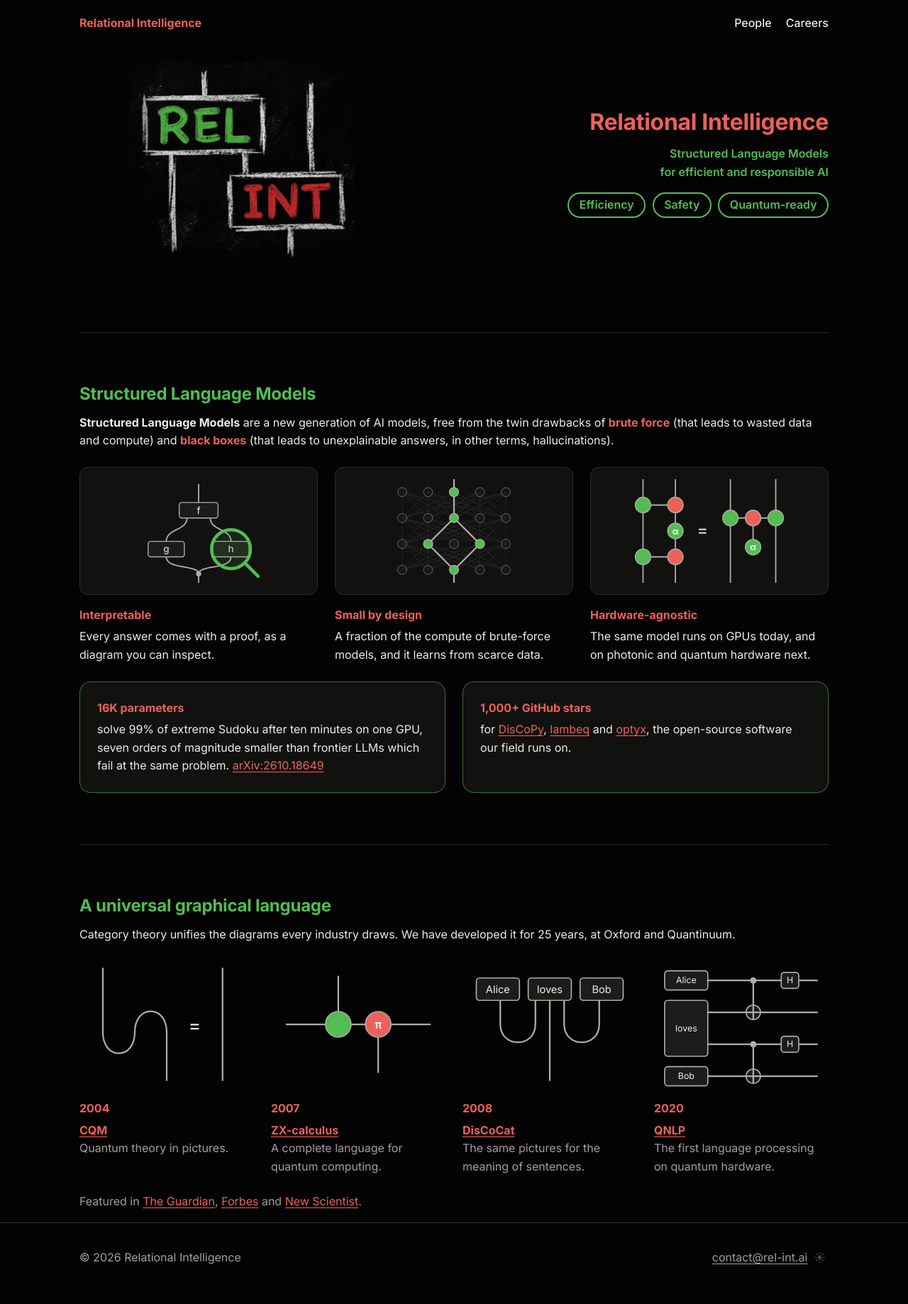
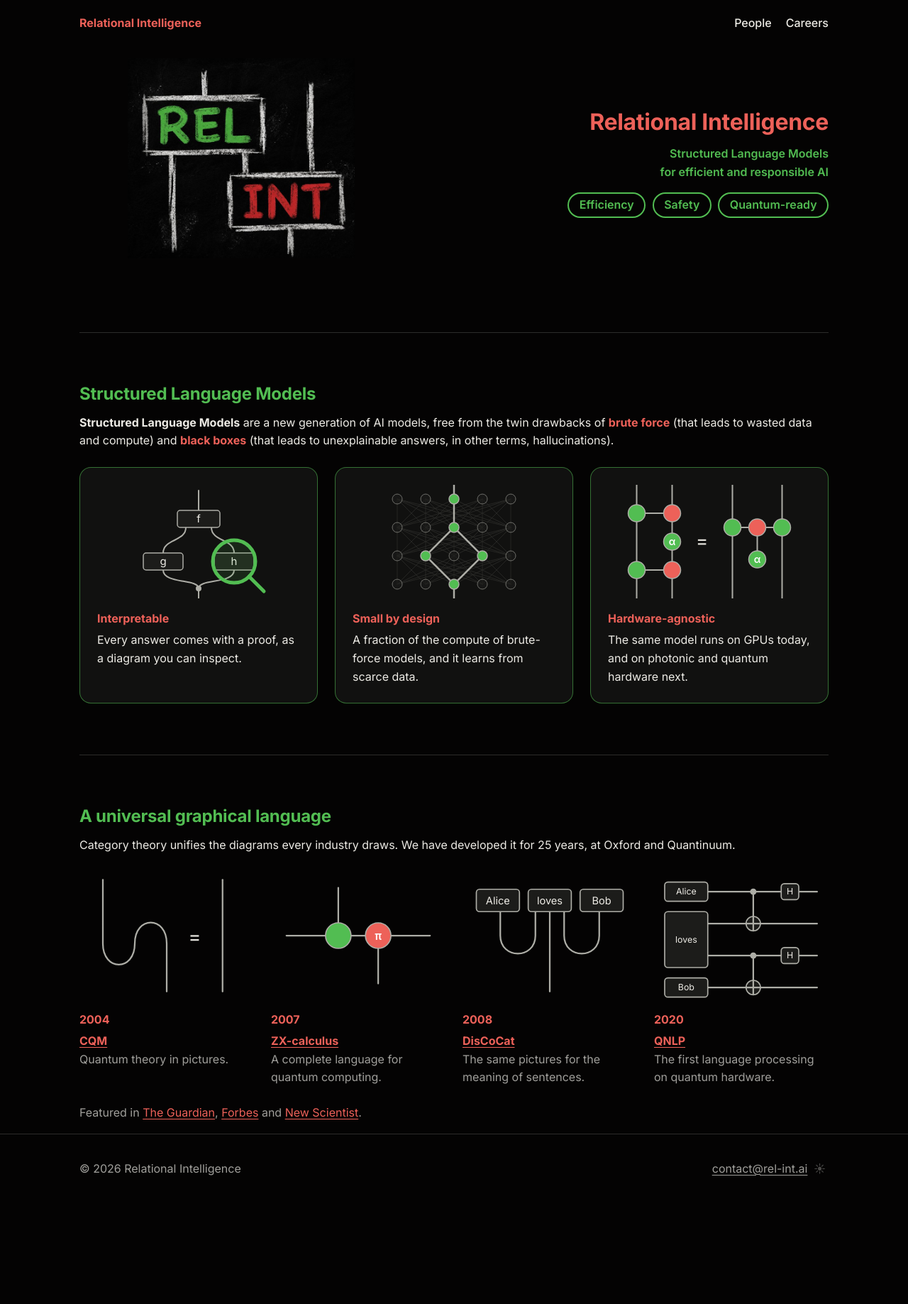
Before and after one commit to relational-intelligence/relational-intelligence.github.io, a Jekyll site: the page built from index.md, in a window 1280 px wide. Shown: the whole page at 71% size. Built offline with Jekyll 4.4.1, drawn with Linux system fonts in a browser that asks for light colours; after the commit the page ends 1711 px from its top, so only the background shows below that.

Commit message:
Card the three SLM points; drop the evidence cards
Co-Authored-By: Claude Opus 5.5 <noreply@anthropic.com>
Claude-Session: https://claude.ai/code/session_01MEJxy4DVdtbcCVtav21RUV

```diff
--- a/_layouts/default.html
+++ b/_layouts/default.html
@@ -99,7 +99,8 @@
     /* Diagrams */
     ul[class*="cols-"] li > svg { display: block; width: 100%; height: auto; max-height: 180px; margin-bottom: 1rem; background: var(--card); border: 1px solid var(--line); border-radius: 12px; padding: 1rem; }
     ul.timeline li { color: var(--muted); }
-    ul.timeline li > svg { background: none; border: 0; padding: 0; }
+    ul.timeline li > svg, ul.cards li > svg { background: none; border: 0; padding: 0; }
+    ul.cards li > svg { height: 160px; }
     ul.timeline li a { display: block; font-weight: 700; }
     .d-wire, .d-path, .d-lens, .d-faint { fill: none; stroke-linecap: round; }
     .d-wire { stroke: var(--diagram); stroke-width: 2; }
--- a/index.md
+++ b/index.md
@@ -31,11 +31,7 @@ Structured Language Models<br>for efficient and responsible AI
 - {% include diagrams/interpretable.svg %} **Interpretable** Every answer comes with a proof, as a diagram you can inspect.
 - {% include diagrams/small.svg %} **Small by design** A fraction of the compute of brute-force models, and it learns from scarce data.
 - {% include diagrams/hardware.svg %} **Hardware-agnostic** The same model runs on GPUs today, and on photonic and quantum hardware next.
-{: .cols-3}
-
-- **16K parameters** solve 99% of extreme Sudoku after ten minutes on one GPU, seven orders of magnitude smaller than frontier LLMs which fail at the same problem. [arXiv:2610.18649](https://arxiv.org/abs/2610.18649)
-- **1,000+ GitHub stars** for [DisCoPy](https://github.com/discopy/discopy), [lambeq](https://github.com/Quantinuum/lambeq) and [optyx](https://github.com/quantinuum-dev/optyx), the open-source software our field runs on.
-{: .cols-2 .cards}
+{: .cols-3 .cards}
 
 ---
 
```
